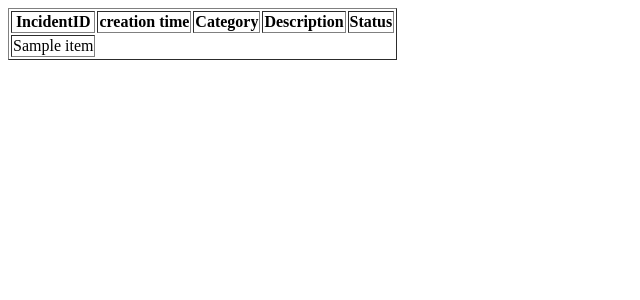
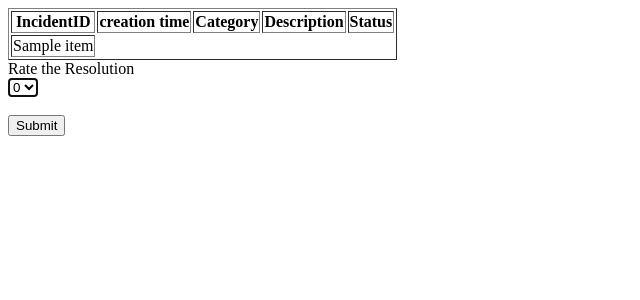
Before and after one commit to arunprabhur/flaskProject, a Flask app: template templates/searchresult.html in a window 1280 px wide. Shown: the top 300 px of the page, without its empty margins (0-640 px from the left). Run offline with Flask 2, Linux system fonts and the light colour scheme; the template is opened without the code that fills it: most values are stand-ins (such as "Sample title", 1, 10 or a date in 2020).

Commit message:
Added webhook

```diff
--- a/main.py
+++ b/main.py
@@ -221,6 +221,7 @@ def searchresult():
 def search():
     return render_template("search.html")
 
+
 @app.route('/webhook', methods=['POST'])
 def webhook():
     req = request.get_json(silent=True, force=True)
@@ -228,7 +229,7 @@ def webhook():
     print("Request:")
     print(json.dumps(req, indent=4))
 
-    res = make_udpatedb_request()
+    res = make_udpatedb_request(req)
 
     res = json.dumps(res, indent=4)
     r = make_response(res)
@@ -257,8 +258,8 @@ def make_udpatedb_request(req):
         IncidentID = conn.execute(
             "SELECT MAX(IncidentID) FROM Issuetb "
         ).fetchall()
-    # for row in Categorydata:
-    # Category.append({"Issue Type": row[0], "Issue Description": row[1]})
+
+    IncidentID = IncidentID[0][0]
 
     return {
         "fulfillmentText": "Thanks for raising issue, please find incident for reference " + str(IncidentID),
--- a/templates/searchresult.html
+++ b/templates/searchresult.html
@@ -22,5 +22,15 @@
              </tr>
          {% endfor %}
       </table>
+<label style="alignment: center" for="Iname">Rate the Resolution</label><br>
+    <select autofocus name="rating" id="rating">
+        <option value="0">0</option>
+  <option value="1">1</option>
+  <option value="2">2</option>
+         <option value="3">3</option>
+  <option value="4">4</option>
+        <option value="5">5</option>
+       </select> <br><br>
+<input  style="alignment: center"type="submit" value="Submit" >
 </body>
 </html>
```
